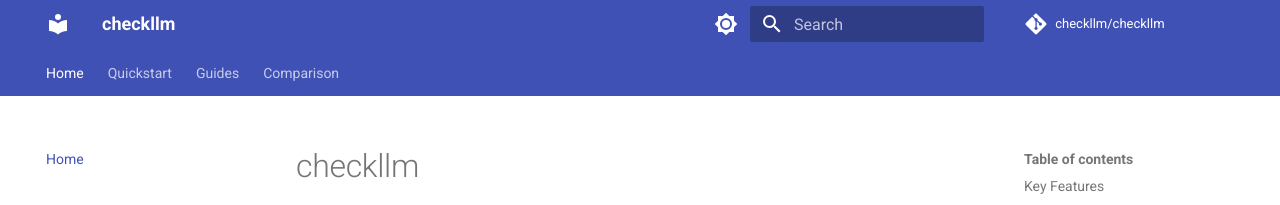
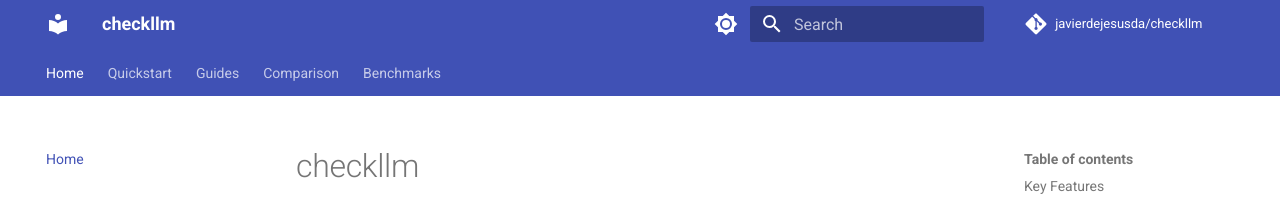
Before and after one commit to javierdejesusda/checkllm, an MkDocs documentation site: the page built from docs/index.md, in a window 1280 px wide and 1080 px high. Shown: the top 205 px of the window. Built offline with MkDocs 1.6.1 and Material for MkDocs 9.7.7, drawn with Linux system fonts in a browser that asks for light colours; comment, search, counter and statistics services are not loaded.

Commit message:
docs(site): fix mkdocs URLs, add benchmarks nav, and deploy via Actions
The previous mkdocs config pointed at a non-existent checkllm/checkllm
GitHub org for both site_url and repo_url, so the in-page edit and
GitHub links were broken. Repoint them at javierdejesusda/checkllm,
add an edit_uri so each page exposes an "Edit on GitHub" link, and
extend the navigation with a Benchmarks section that surfaces the
competitor leaderboard and methodology document. Add a docs workflow
that builds the site with --strict on every push to main and deploys
it via mkdocs gh-deploy, so the public site stays in sync with the
repository without manual intervention. Ignore the local mkdocs build
output directory.

```diff
--- a/mkdocs.yml
+++ b/mkdocs.yml
@@ -1,8 +1,9 @@
 site_name: checkllm
 site_description: The pytest of LLM testing
-site_url: https://checkllm.github.io/checkllm/
-repo_url: https://github.com/checkllm/checkllm
-repo_name: checkllm/checkllm
+site_url: https://javierdejesusda.github.io/checkllm/
+repo_url: https://github.com/javierdejesusda/checkllm
+repo_name: javierdejesusda/checkllm
+edit_uri: edit/main/docs/
 
 theme:
   name: material
@@ -39,6 +40,9 @@ nav:
     - Plugins: guides/plugins.md
     - Configuration: guides/configuration.md
   - Comparison: comparison.md
+  - Benchmarks:
+    - Competitor leaderboard: benchmarks/competitor-comparison.md
+    - Methodology: benchmarks/methodology.md
 
 markdown_extensions:
   - pymdownx.highlight:
```
Also changed, not shown: 2 other files.
